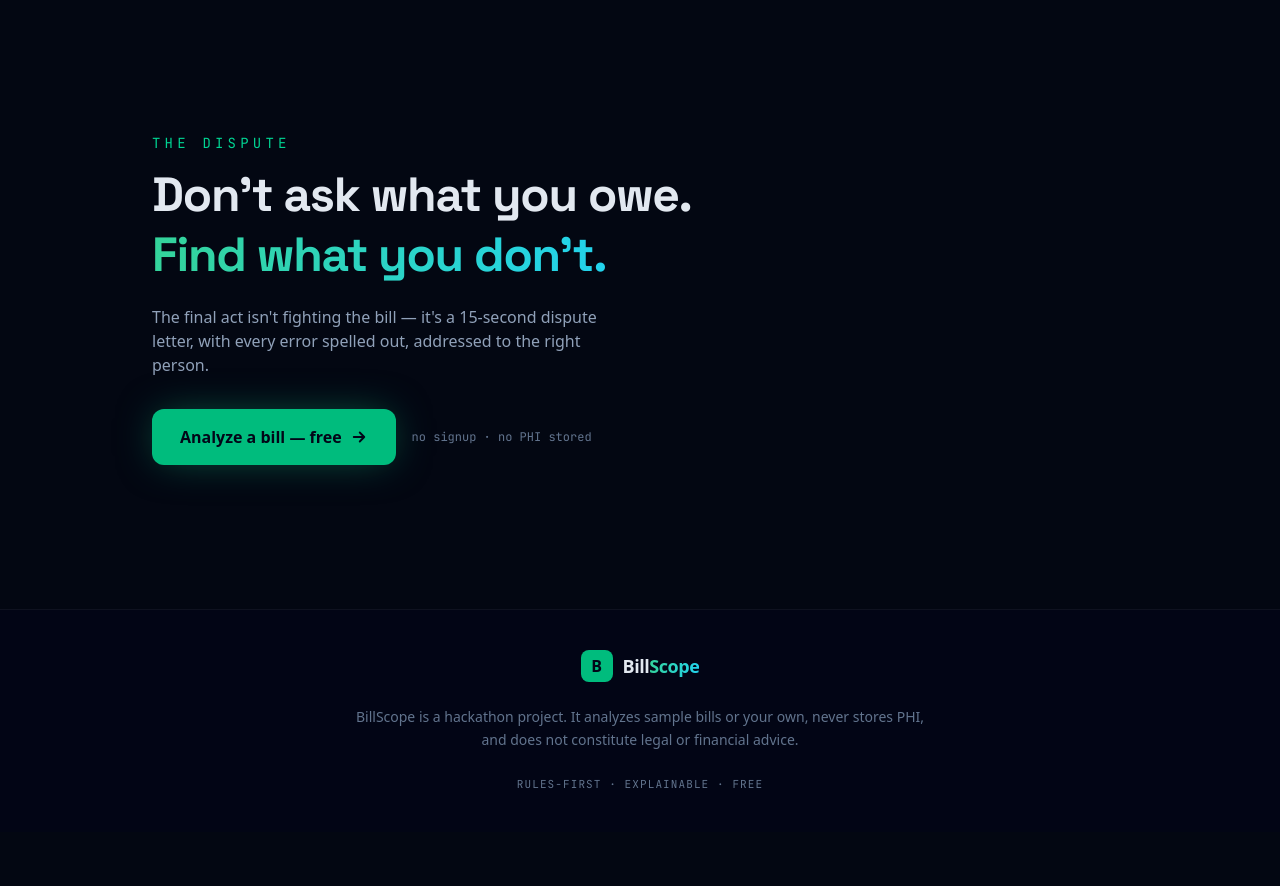
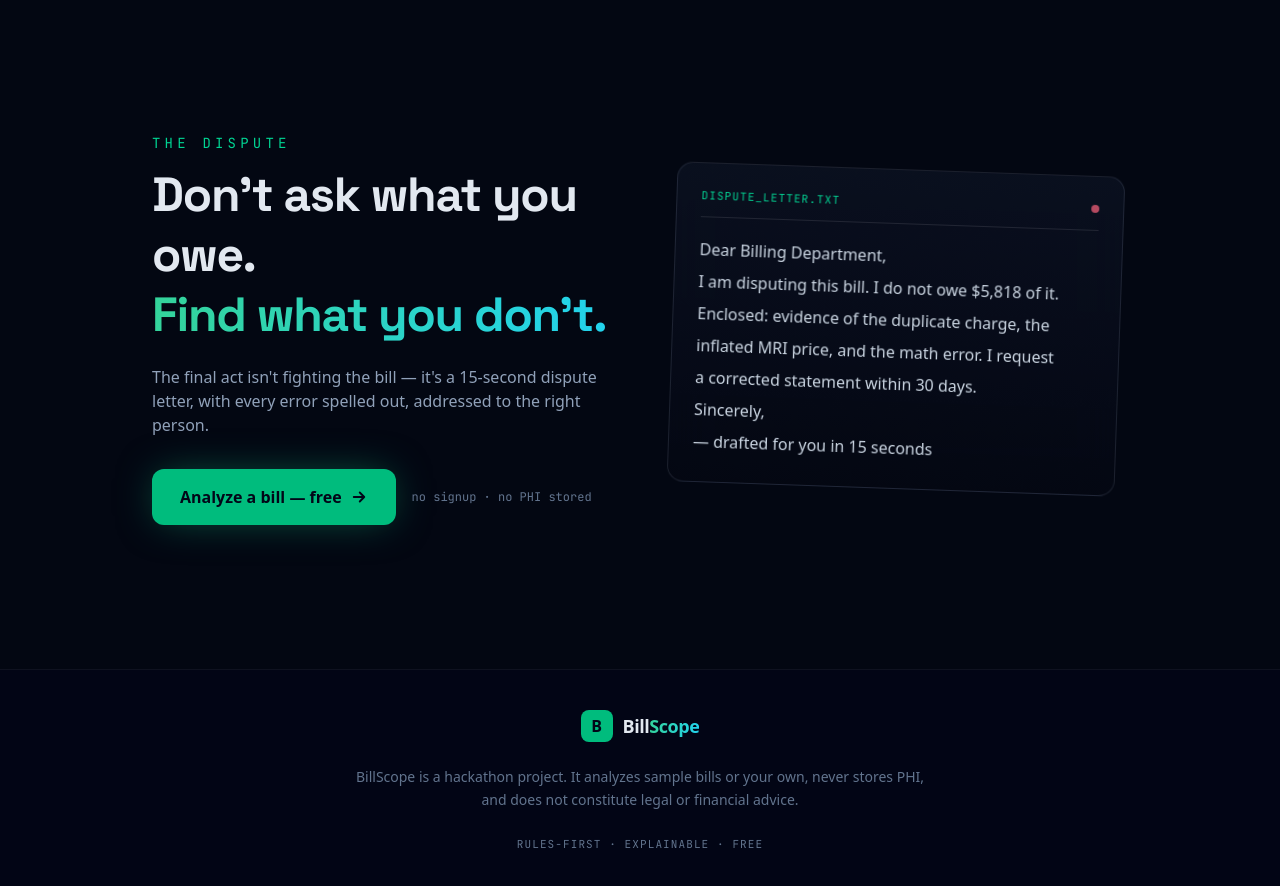
Before and after one commit to AhamedAAHA/Gemini, a Next.js app: page / in a window 1280 px wide. Shown: the part 3360-4246 px from the top of the page. Before the commit the page ends 4192 px from the top, so only its background shows below. Built offline with nearby package versions, Linux system fonts and the light colour scheme.

Commit message:
feat: add assembling dispute letter preview

```diff
--- a/app/components/home/ActDispute.tsx
+++ b/app/components/home/ActDispute.tsx
@@ -4,10 +4,21 @@ import { motion } from "motion/react";
 import Magnetic from "@/app/components/ui/Magnetic";
 import Link from "next/link";
 
+const LINES = [
+  { text: "Dear Billing Department," },
+  { text: "I am disputing this bill. I do not owe $5,818 of it." },
+  { text: "Enclosed: evidence of the duplicate charge, the" },
+  { text: "inflated MRI price, and the math error. I request" },
+  { text: "a corrected statement within 30 days." },
+  { text: "Sincerely," },
+  { text: "— drafted for you in 15 seconds" },
+];
+
 export default function ActDispute() {
   return (
     <section className="relative py-28 sm:py-36">
-      <div className="relative mx-auto max-w-5xl px-6">
+      <div className="relative mx-auto grid max-w-5xl items-center gap-12 px-6 lg:grid-cols-2">
+        {/* letter */}
         <motion.div
           initial={{ opacity: 0, y: 24 }}
           whileInView={{ opacity: 1, y: 0 }}
@@ -42,6 +53,30 @@ export default function ActDispute() {
             <span className="font-mono text-xs text-slate-500">no signup · no PHI stored</span>
           </div>
         </motion.div>
+
+        {/* assembling letter */}
+        <div className="glass-strong relative mx-auto w-full max-w-md rotate-2 rounded-2xl p-6">
+          <div className="mb-3 flex items-center justify-between">
+            <span className="font-mono text-[11px] uppercase tracking-widest text-emerald-400">
+              dispute_letter.txt
+            </span>
+            <span className="h-2 w-2 rounded-full bg-rose-400 scan-pulse" />
+          </div>
+          <div className="border-t border-white/10 pt-4">
+            {LINES.map((l, i) => (
+              <motion.p
+                key={i}
+                initial={{ opacity: 0, y: 14 }}
+                whileInView={{ opacity: 1, y: 0 }}
+                viewport={{ once: true, margin: "-40px" }}
+                transition={{ duration: 0.45, delay: i * 0.09 }}
+                className="py-1 text-slate-300"
+              >
+                {l.text}
+              </motion.p>
+            ))}
+          </div>
+        </div>
       </div>
     </section>
   );
```
